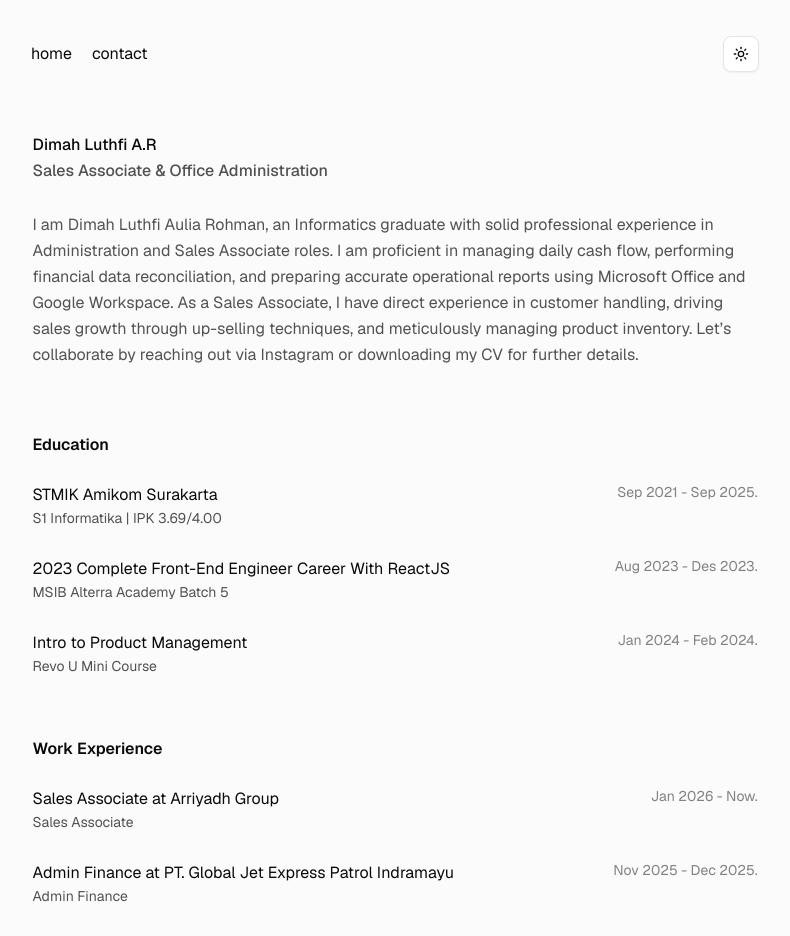
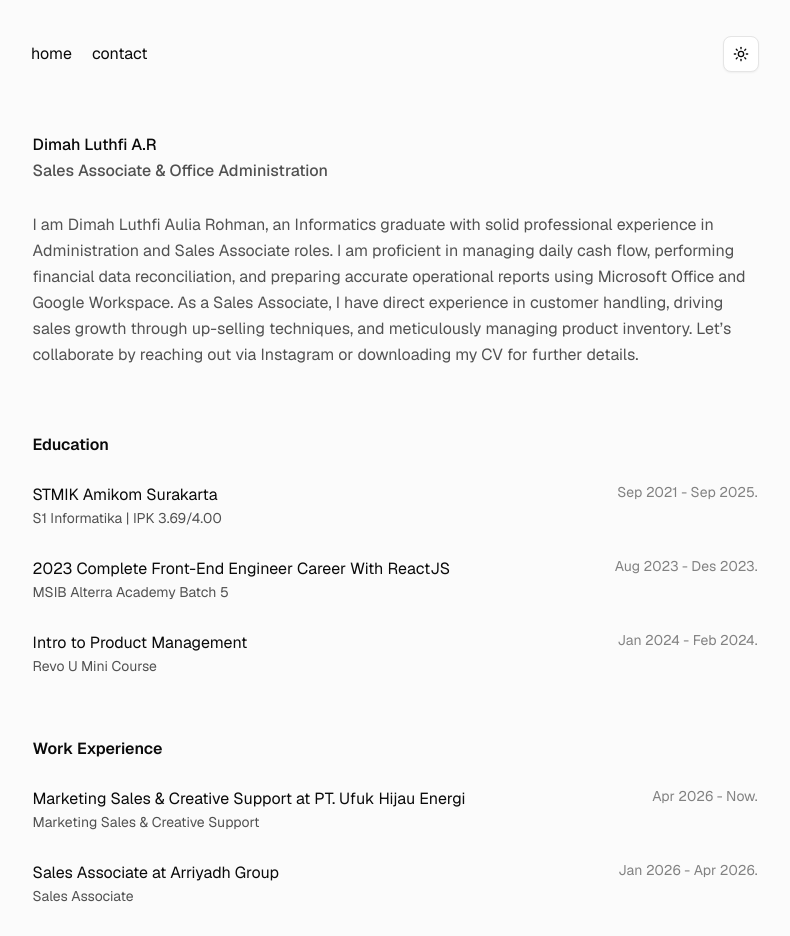
Before and after one commit to dimdimah/dimah-com, a Next.js app: page / in a window 1280 px wide. Shown: the top 936 px of the page, without its empty margins (245-1035 px from the left). Built offline with nearby package versions, Linux system fonts and the light colour scheme.

Commit message:
feat: add data to home.js

```diff
--- a/src/data/home.js
+++ b/src/data/home.js
@@ -31,8 +31,14 @@ export const educationData = [
 
 export const experienceData = [
   {
+    institution: "Marketing Sales & Creative Support at PT. Ufuk Hijau Energi",
+    duration: "Apr 2026 - Now.",
+    description: "Marketing Sales & Creative Support",
+    url: "/",
+  },
+  {
     institution: "Sales Associate at Arriyadh Group",
-    duration: "Jan 2026 - Now.",
+    duration: "Jan 2026 - Apr 2026.",
     description: "Sales Associate",
     url: "/",
   },
```
